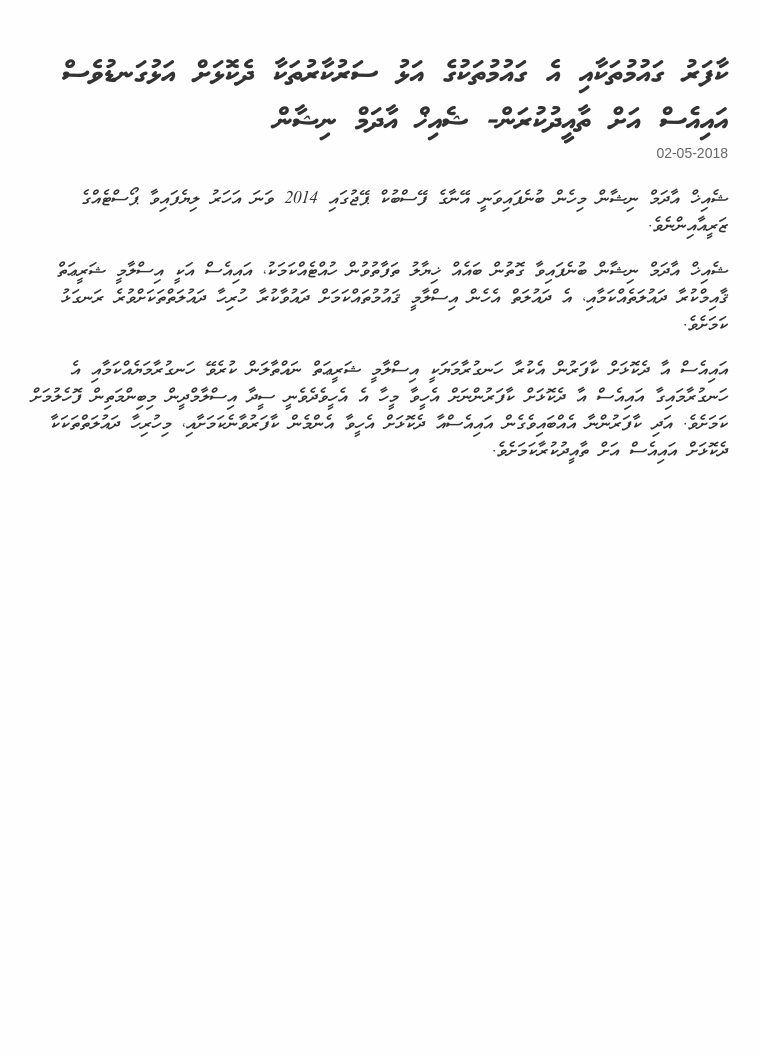
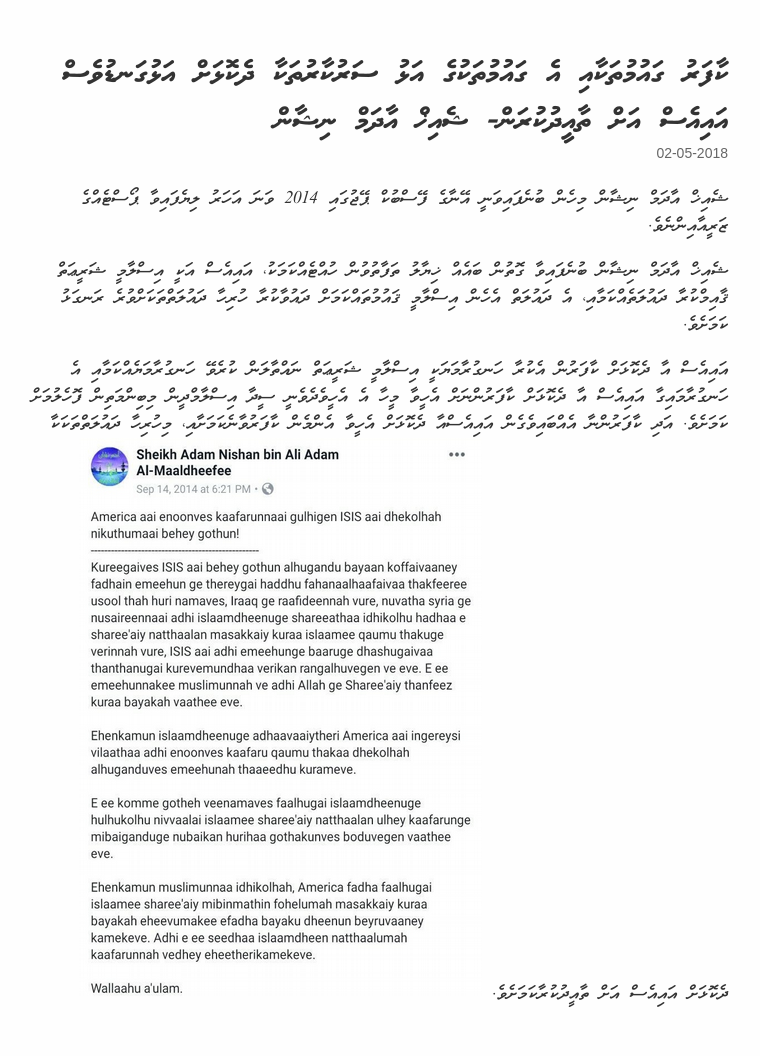
Before and after one commit to holhuashi/holhuashi, a Jekyll site: the page built from _posts/2018-05-02-nishanis.md, in a window 1280 px wide. Shown: the whole page, without its empty margins (262-1022 px from the left). Built offline with Jekyll 4.4.1, drawn with Linux system fonts in a browser that asks for light colours; before the commit the page ends 900 px from its top, so only the background shows below that.

Commit message:
Update 2018-05-02-nishanis.md

```diff
--- a/_posts/2018-05-02-nishanis.md
+++ b/_posts/2018-05-02-nishanis.md
@@ -8,3 +8,4 @@ date: 2018-05-02
 ޝެއިޚް އާދަމް ނިޝާން ބުނެފައިވާ ގޮތުން ބައެއް ޚިޔާލު ތަފާތުވުން ހުއްޓެއްކަމަކު، އައިއެސް އަކީ އިސްލާމީ ޝަރީޢަތް ޤާއިމްކުރާ ދައުލަތެއްކަމާއި، އެ ދައުލަތް އެހެން އިސްލާމީ ޤައުމުތައްކަމަށް ދައުވާކުރާ ހުރިހާ ދައުލަތްތަކަށްވުރެ ރަނގަޅު ކަމަށެވެ.
 
 އައިއެސް އާ ދެކޮޅަށް ކާފަރުން އެކުރާ ހަނގުރާމަޔަކީ އިސްލާމީ ޝަރީޢަތް ނައްތާލަން ކުރެވޭ ހަނގުރާމަޔެއްކަމާއި އެ ހަނގުރާމައިގާ އައިއެސް އާ ދެކޮޅަށް ކާފަރުންނަށް އެހީވާ މީހާ އެ އެހީވެދެވެނީ ސީދާ އިސްލާމްދީން މިބިންމަތިން ފޮހެލުމަށް ކަމަށެވެ. އަދި ކާފަރުންނާ އެއްބައިވެގެން އައިއެސްއާ ދެކޮޅަށް އެހީވާ އެންމެން ކާފަރުވާނެކަމަށާއި، މިހުރިހާ ދައުލަތްތަކަކާ ދެކޮޅަށް އައިއެސް އަށް ތާއީދުކުރާކަމަށެވެ.
+![nishan-fb-post](/assets/nishan-post.png)
```
